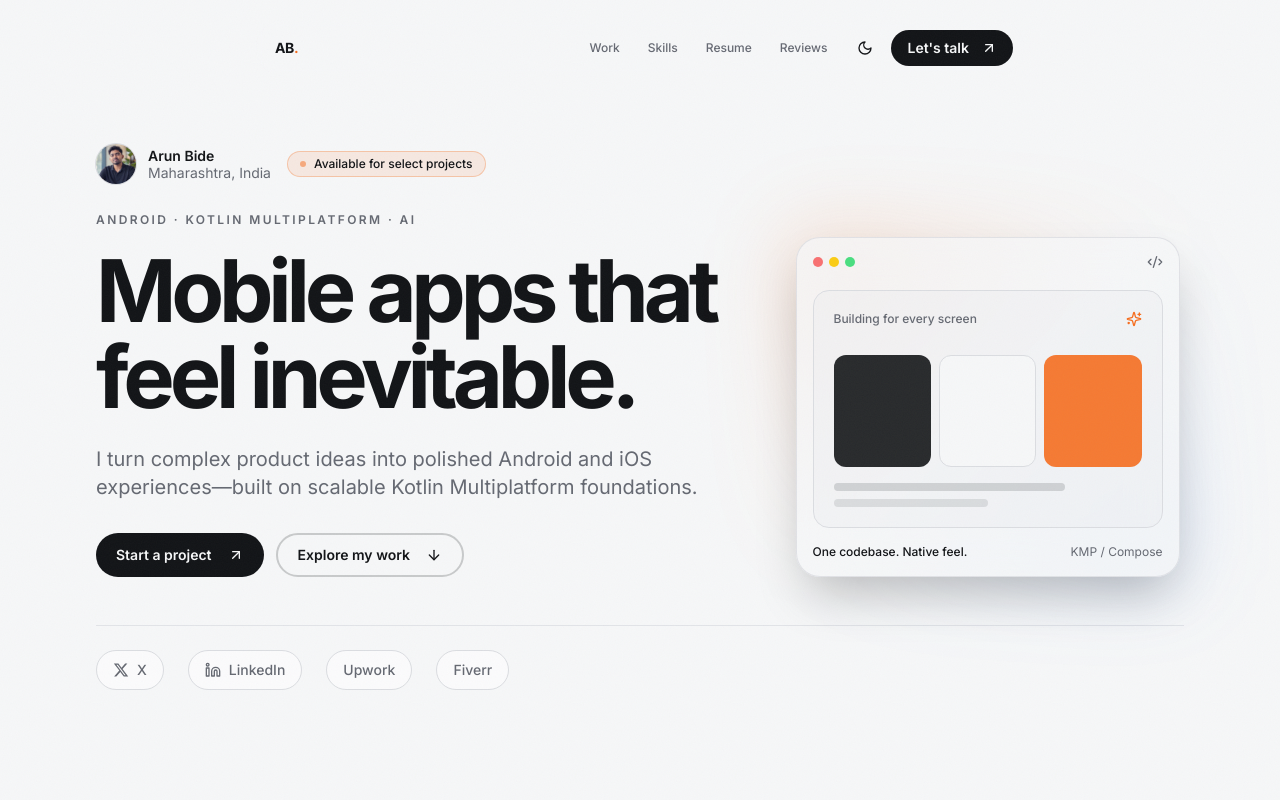
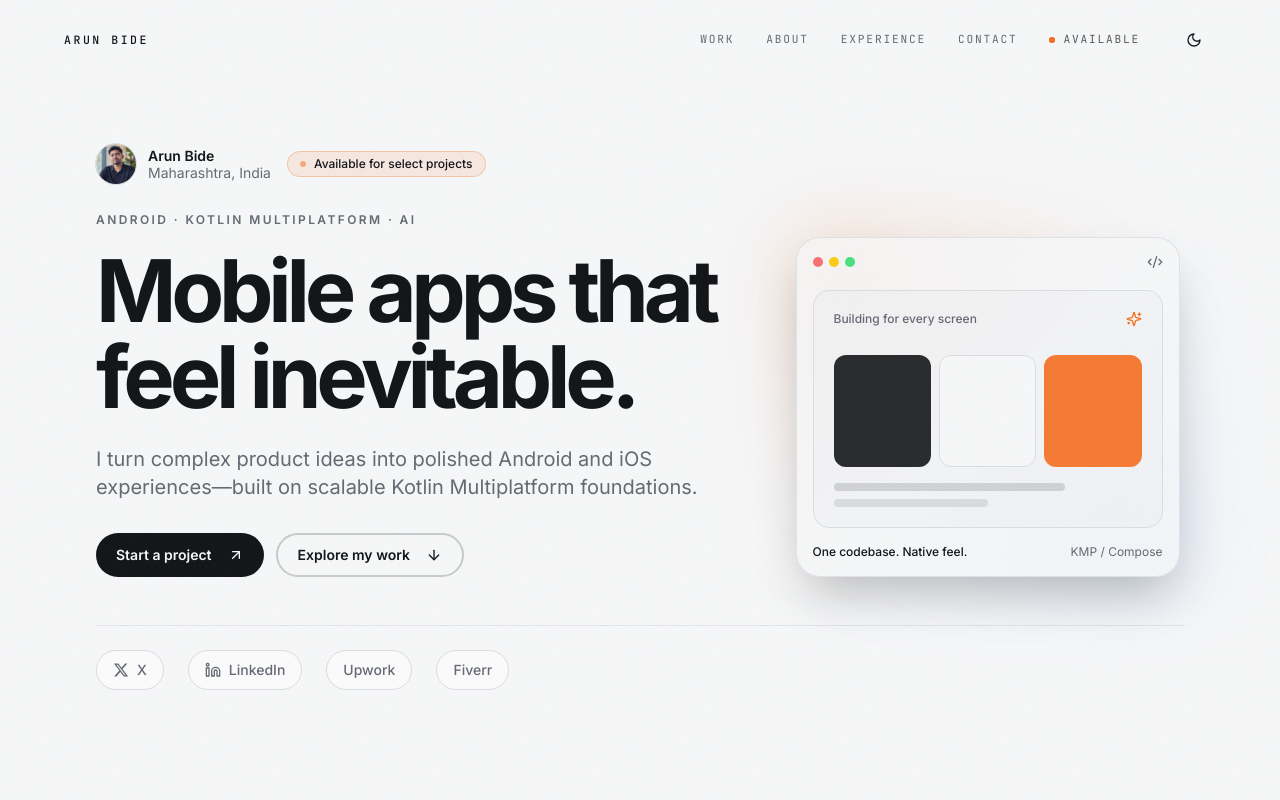
Before and after one commit to Arunbide/arunbide-04690, a React (Vite) app: page / in a window 1280 px wide. Shown: the top 800 px of the page. Built offline with nearby package versions, Linux system fonts and the light colour scheme.

Commit message:
Changes
Co-authored-by: Arunbide <112233922+Arunbide@users.noreply.github.com>

```diff
--- a/src/components/Navigation.tsx
+++ b/src/components/Navigation.tsx
@@ -1,79 +1,100 @@
-import { useState, useEffect } from "react";
-import { Button } from "@/components/ui/button";
-import { ArrowUpRight, Menu, X } from "lucide-react";
+import { useEffect, useState } from "react";
+import { Menu, X } from "lucide-react";
 import ThemeToggle from "@/components/ThemeToggle";
 
+const links = [
+  { id: "work", label: "Work" },
+  { id: "about", label: "About" },
+  { id: "experience", label: "Experience" },
+  { id: "contact", label: "Contact" },
+];
+
 const Navigation = () => {
-  const [isOpen, setIsOpen] = useState(false);
+  const [open, setOpen] = useState(false);
   const [scrolled, setScrolled] = useState(false);
 
   useEffect(() => {
-    const handleScroll = () => setScrolled(window.scrollY > 30);
-    window.addEventListener("scroll", handleScroll);
-    return () => window.removeEventListener("scroll", handleScroll);
+    const onScroll = () => setScrolled(window.scrollY > 24);
+    onScroll();
+    window.addEventListener("scroll", onScroll, { passive: true });
+    return () => window.removeEventListener("scroll", onScroll);
   }, []);
 
-  const scrollToSection = (id: string) => {
+  useEffect(() => {
+    document.body.style.overflow = open ? "hidden" : "";
+    return () => {
+      document.body.style.overflow = "";
+    };
+  }, [open]);
+
+  const go = (id: string) => {
     document.getElementById(id)?.scrollIntoView({ behavior: "smooth" });
-    setIsOpen(false);
+    setOpen(false);
   };
 
-  const links = [
-    { id: "projects", label: "Work" },
-    { id: "skills", label: "Skills" },
-    { id: "experience", label: "Resume" },
-    { id: "testimonials", label: "Reviews" },
-  ];
+  return (
+    <header
+      className={`fixed inset-x-0 top-0 z-50 transition-all duration-500 ${
+        scrolled ? "bg-background/70 backdrop-blur-xl border-b border-border/60" : "bg-transparent"
+      }`}
+    >
+      <nav className="shell flex h-16 items-center justify-between sm:h-20">
+        <button onClick={() => go("hero")} className="mono !text-[.72rem] !tracking-[.22em] text-foreground font-medium">
+          Arun Bide
+        </button>
 
-  return (
-    <nav className="fixed top-4 left-0 right-0 z-50 px-4 sm:top-5">
-      <div className={`mx-auto flex h-14 max-w-3xl items-center justify-between rounded-full border px-2.5 transition-all duration-300 ${scrolled ? "border-border bg-background/80 shadow-lg shadow-foreground/5 backdrop-blur-xl" : "border-transparent bg-background/35 backdrop-blur-sm"}`}>
-          <button onClick={() => scrollToSection("hero")} className="px-2 text-sm font-bold tracking-tight">AB<span className="text-accent">.</span></button>
+        <div className="hidden items-center gap-8 md:flex">
+          {links.map((link) => (
+            <button
+              key={link.id}
+              onClick={() => go(link.id)}
+              className="mono link-underline transition-colors hover:text-foreground"
+            >
+              {link.label}
+            </button>
+          ))}
+          <span className="mono flex items-center gap-2 text-foreground/70">
+            <span className="relative flex h-1.5 w-1.5">
+              <span className="absolute inline-flex h-full w-full animate-ping rounded-full bg-accent opacity-70" />
+              <span className="relative inline-flex h-1.5 w-1.5 rounded-full bg-accent" />
+            </span>
+            Available
+          </span>
+          <ThemeToggle />
+        </div>
 
-          <div className="hidden md:flex items-center gap-1">
-            {links.map((item) => (
+        <div className="flex items-center gap-1 md:hidden">
+          <ThemeToggle />
+          <button
+            aria-label={open ? "Close menu" : "Open menu"}
+            onClick={() => setOpen(!open)}
+            className="inline-flex h-10 w-10 items-center justify-center"
+          >
+            {open ? <X className="h-5 w-5" /> : <Menu className="h-5 w-5" />}
+          </button>
+        </div>
+      </nav>
+
+      {open && (
+        <div className="fixed inset-0 top-16 z-40 bg-background/98 backdrop-blur-xl md:hidden">
+          <div className="shell flex flex-col pt-10">
+            {links.map((link, i) => (
               <button
-                key={item.id}
-                onClick={() => scrollToSection(item.id)}
-                className="rounded-full px-3 py-2 text-xs font-medium text-muted-foreground transition-colors hover:bg-foreground/5 hover:text-foreground"
+                key={link.id}
+                onClick={() => go(link.id)}
+                style={{ animationDelay: `${i * 60}ms`, animationFillMode: "backwards" }}
+                className="display animate-fade-in border-b border-border/60 py-6 text-left text-4xl"
               >
-                {item.label}
+                {link.label}
               </button>
             ))}
-            <ThemeToggle />
-            <Button size="sm" onClick={() => scrollToSection("contact")} className="rounded-full px-4">
-              Let's talk <ArrowUpRight className="ml-1 h-3.5 w-3.5" />
-            </Button>
-          </div>
-
-          <div className="md:hidden flex items-center gap-1">
-            <ThemeToggle />
-            <Button variant="ghost" size="icon" aria-label={isOpen ? "Close navigation" : "Open navigation"} onClick={() => setIsOpen(!isOpen)}>
-              {isOpen ? <X className="h-5 w-5" /> : <Menu className="h-5 w-5" />}
-            </Button>
+            <span className="mono mt-8 flex items-center gap-2">
+              <span className="h-1.5 w-1.5 rounded-full bg-accent" /> Available for selected projects
+            </span>
           </div>
         </div>
-
-        {isOpen && (
-          <div className="absolute left-0 right-0 top-16 rounded-3xl border border-border bg-background/95 p-2 shadow-xl backdrop-blur-xl md:hidden">
-            {links.map((item) => (
-              <button
-                key={item.id}
-                onClick={() => scrollToSection(item.id)}
-                className="block w-full rounded-2xl px-4 py-3 text-left text-sm hover:bg-muted"
-              >
-                {item.label}
-              </button>
-            ))}
-            <button
-              onClick={() => scrollToSection("contact")}
-              className="block w-full rounded-2xl px-4 py-3 text-left text-sm font-semibold hover:bg-muted"
-            >
-              Contact me
-            </button>
-          </div>
-        )}
-    </nav>
+      )}
+    </header>
   );
 };
 
```
